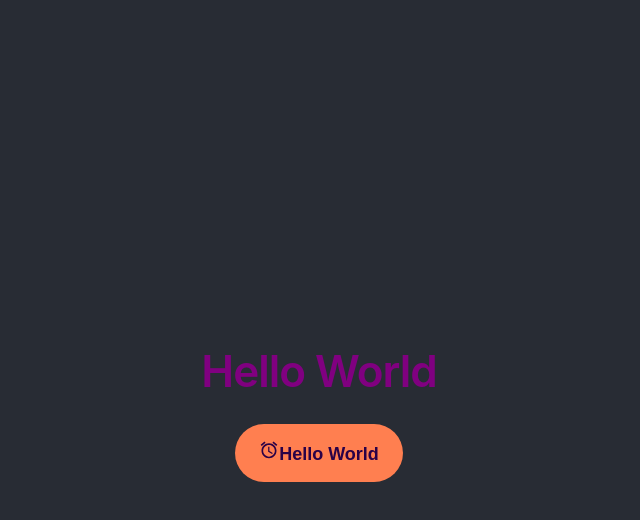
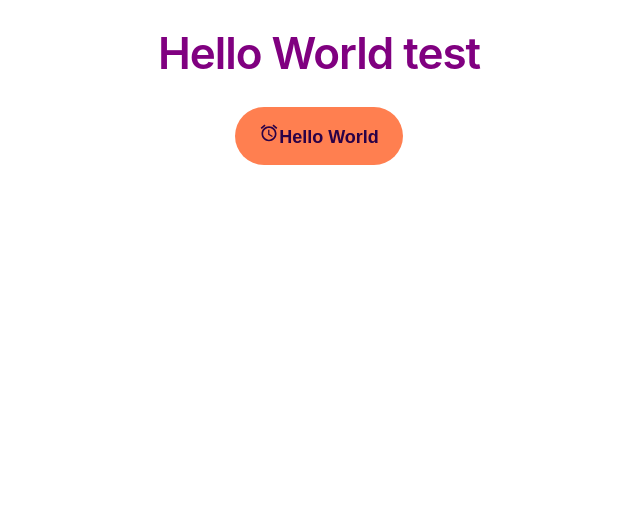
Before and after one commit to SteveDenning/react-movie-search, a React (Create React App) app: page / in a window 1280 px wide. Shown: the top 520 px of the page, without its empty margins (321-961 px from the left). Built offline with nearby package versions, Linux system fonts and the light colour scheme.

Commit message:
004 - update app test

```diff
--- a/src/App.tsx
+++ b/src/App.tsx
@@ -8,9 +8,12 @@ interface Props {}
 
 const App: React.FC<Props> = () => {
   return (
-    <div className="App">
-      <header className="App-header">
-        <h1>Hello World</h1>
+    <div
+      className="App"
+      data-testid="app"
+    >
+      <header>
+        <h1>Hello World test</h1>
         <Button>
           <AccessAlarm sx={{ color: "red" }} />
           Hello World
```
Also changed, not shown: 1 other file (tests, documents, lock files or other folders).
